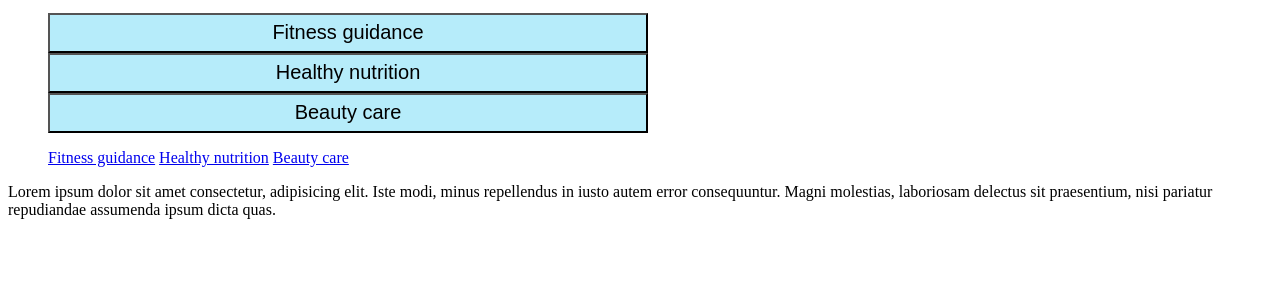
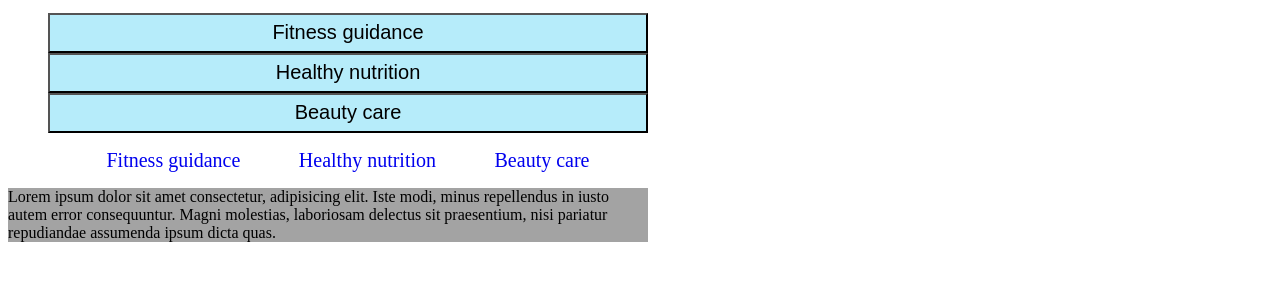
Before and after one commit to nadiaayala/content-panels, a plain HTML site: page index.html in a window 1280 px wide. Shown: the part 91-372 px from the top of the page. Drawn offline with Linux system fonts and the light colour scheme.

Commit message:
Tabbed panel

```diff
--- a/index.html
+++ b/index.html
@@ -34,13 +34,13 @@
                 </li>
             </ul>
     </section>
-    <section>
+    <section id="tab-sample">
         <ul class="tabbed">
             <li class="active"><a href="#tab-1" class="tab-control">Fitness guidance</a></li>
             <li><a href="#tab-2" class="tab-control">Healthy nutrition</a></li>
             <li><a href="#tab-3" class="tab-control">Beauty care</a></li>
         </ul>
-        <div class="tab-panel active" id="tab-1"> Lorem ipsum dolor sit amet consectetur, adipisicing elit. Iste modi, minus repellendus in iusto autem error consequuntur. Magni molestias, laboriosam delectus sit praesentium, nisi pariatur repudiandae assumenda ipsum dicta quas.</div>
+        <div class="tab-panel active " id="tab-1"> Lorem ipsum dolor sit amet consectetur, adipisicing elit. Iste modi, minus repellendus in iusto autem error consequuntur. Magni molestias, laboriosam delectus sit praesentium, nisi pariatur repudiandae assumenda ipsum dicta quas.</div>
         <div class="tab-panel" id="tab-2"> AAAAAAA sit amet consectetur, adipisicing elit. Iste modi, minus repellendus in iusto autem error consequuntur. Magni molestias, laboriosam delectus sit praesentium, nisi pariatur repudiandae assumenda ipsum dicta quas.</div>
         <div class="tab-panel" id="tab-3"> BBBBBBB sit amet consectetur, adipisicing elit. Iste modi, minus repellendus in iusto autem error consequuntur. Magni molestias, laboriosam delectus sit praesentium, nisi pariatur repudiandae assumenda ipsum dicta quas.</div>
 
--- a/js/scripts.js
+++ b/js/scripts.js
@@ -17,7 +17,11 @@ $(function(){
 
         $this.on('click', '.tab-control', function(e) {
           e.preventDefault();
-          var $link = $(this),
+
+          var $link = $(this);
+          var $selected = $('.selected:first');
+          $selected.removeClass('selected');
+          $link.addClass('selected');
               id = this.hash;
 
           if (id && !$link.is('.active')) {
--- a/style/styles.css
+++ b/style/styles.css
@@ -25,12 +25,28 @@ header{
     height: auto;
 }
 
-ul.tabbed li{
+.selected{
+    background-color: rgba(128, 128, 128, 0.726);
+}
+#tab-sample{
+    width: 50vw;
+}
+#tab-sample a{
+    text-decoration-line: none;
+    font-size: 20px;
+}
+ul.tabbed li {
     display: inline;
+}
+.tabbed{
+    display: flex;
+    flex-direction: row;
+    justify-content: space-evenly;
 }
 .tab-panel{
     display: none;
 }
 .tab-panel.active{
     display: block;
+    background-color: rgba(128, 128, 128, 0.726);
 }
```
